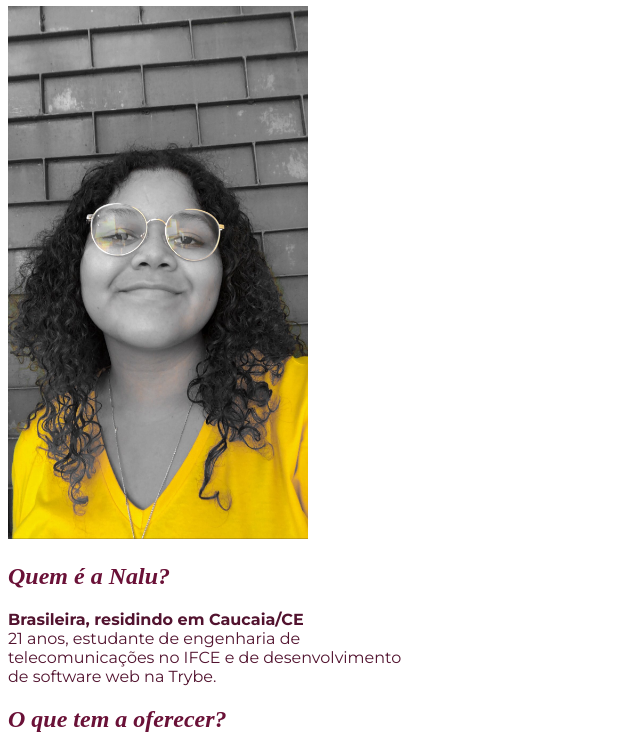
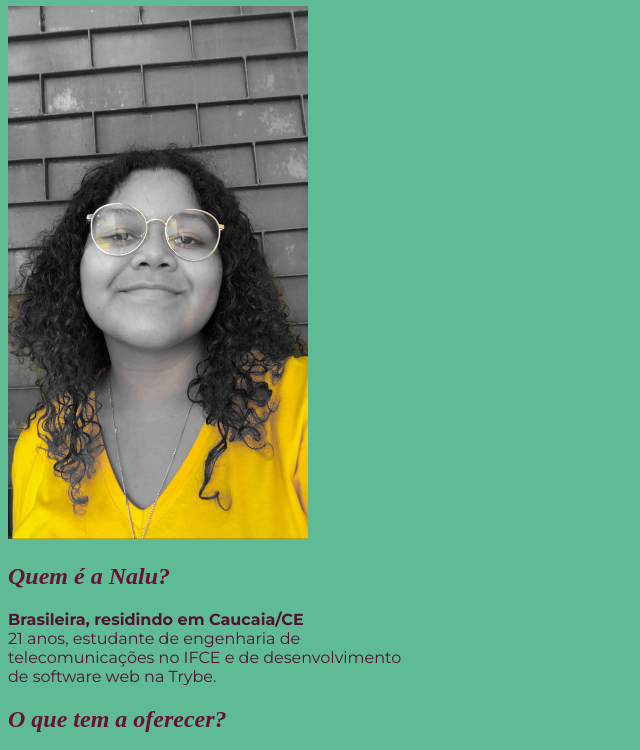
Before and after one commit to nalumelo/portfolio, a plain HTML site: page index.html in a window 1280 px wide. Shown: the part 74-824 px from the top of the page, without its empty margins (0-640 px from the left). Drawn offline with Linux system fonts and the light colour scheme.

Commit message:
muda cor de fundo da página

```diff
--- a/index.html
+++ b/index.html
@@ -22,6 +22,9 @@
         p{
             font-family: Montserrat, sans-serif;
             color: #52132f;
+        }
+        body{
+            background-color: #5fbb95;
         }
     </style>
 </head>
```
